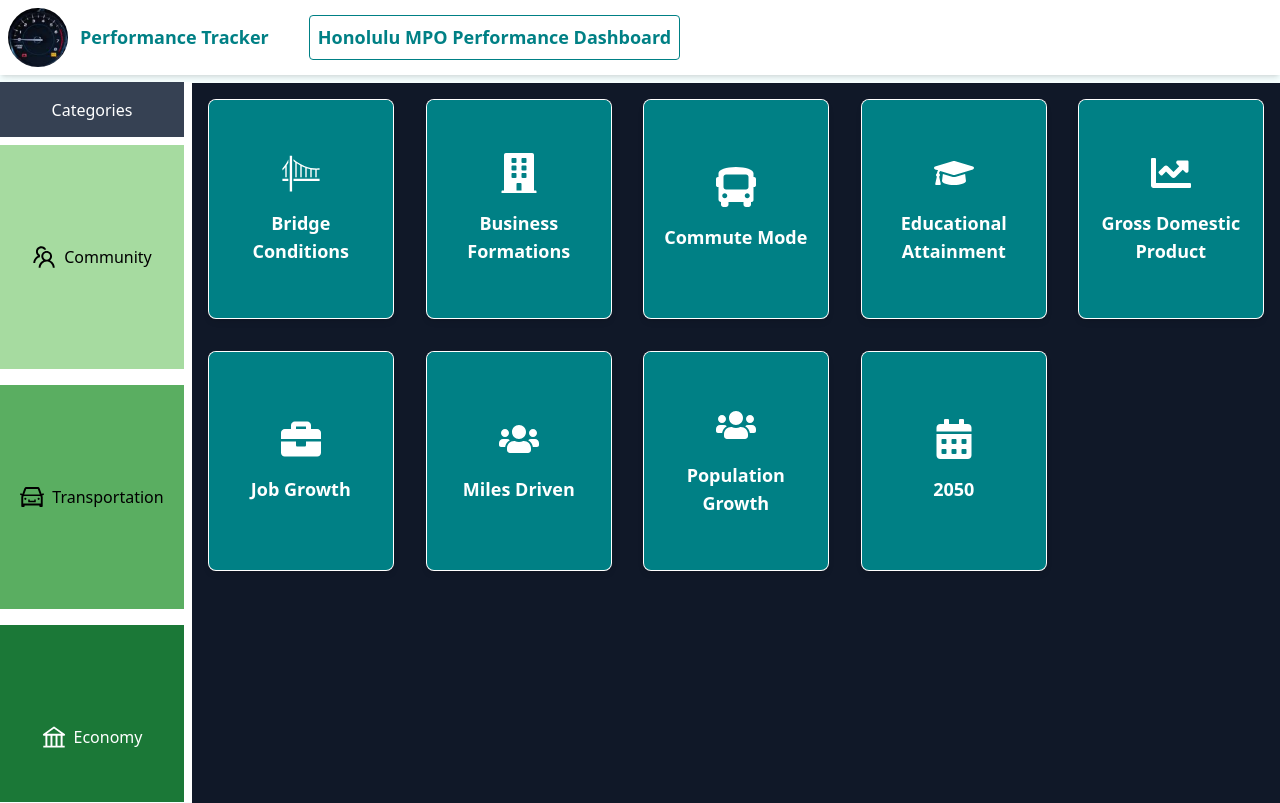
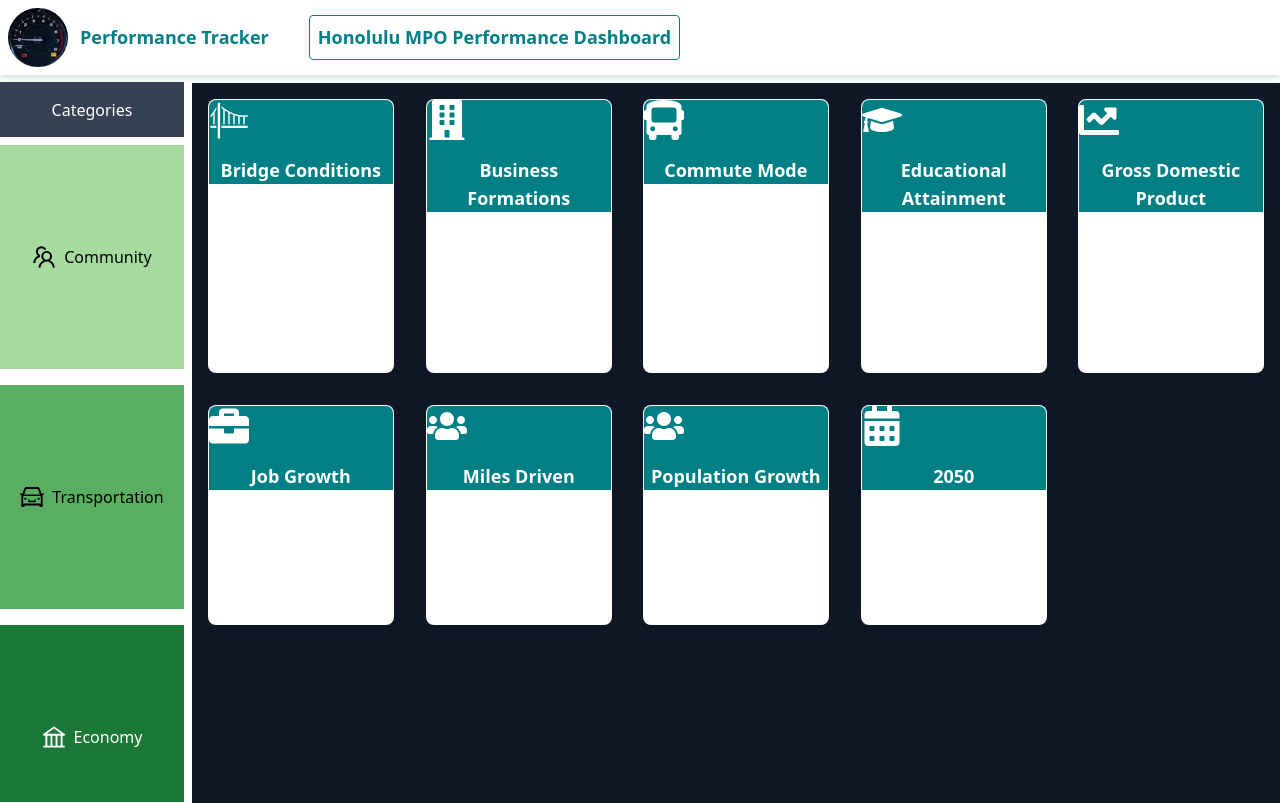
Before and after one commit to elishaadamu/minimal-dash, a React (Vite) app: page / in a window 1280 px wide. Built offline with nearby package versions, Linux system fonts and the light colour scheme.

Commit message:
first commit

```diff
--- a/src/App.css
+++ b/src/App.css
@@ -37,23 +37,21 @@
 }
 
 .flip-card-front {
-  position: absolute;
-  width: 100%;
-  height: 100%;
-  display: flex;
-  flex-direction: column;
-  align-items: center;
-  justify-content: center;
-  padding: 1.5rem 1rem;
+  opacity: 1;
+  transition: opacity 0.3s ease;
 }
 
-.flip-card-front {
-  opacity: 1;
+.flip-card-back {
+  opacity: 0;
+  transition: opacity 0.3s ease;
 }
 
 .layout-item:hover .flip-card-front {
   opacity: 0;
-  visibility: hidden;
+}
+
+.layout-item:hover .flip-card-back {
+  opacity: 1;
 }
 
 label {
--- a/src/Components/MainContent.jsx
+++ b/src/Components/MainContent.jsx
@@ -40,16 +40,12 @@
 const items = [
   {
     icon: <GiSuspensionBridge size={40} color="#ffffff" />,
-    trendIcon: <SmileOutlined size={40} color="#ffffff" />,
-    trendDetails: "62% drop",
     title: "Bridge Conditions",
     details: "in deficient bridge deck area",
     markdownPath: "/markdown/Bridge Conditions",
   },
   {
     icon: <FaBuilding size={40} color="#ffffff" />,
-    trendIcon: <SmileOutlined size={40} color="#ffffff" />,
-    trendDetails: "95% growth",
     title: "Business Formations",
     details: "in annual applications",
     markdownPath: "/markdown/Business Formations",
@@ -57,40 +53,30 @@
 
   {
     icon: <FaBus size={40} color="#ffffff" />,
-    trendIcon: <MehOutlined size={40} color="#ffffff" />,
-    trendDetails: "10.8% fewer",
     title: "Commute Mode",
     details: "residents drive alone to work",
     markdownPath: "/markdown/Commute Mode",
   },
   {
     icon: <FaGraduationCap size={40} color="#ffffff" />,
-    trendIcon: <LikeOutlined size={40} color="#ffffff" />,
-    trendDetails: "10% rise",
     title: "Educational Attainment",
     details: "in population over 25 with high school diploma",
     markdownPath: "/markdown/Educational Attainment",
   },
   {
     icon: <FaChartLine size={40} color="#ffffff" />,
-    trendIcon: <MehOutlined size={40} color="#ffffff" />,
-    trendDetails: "1.7% gain",
     title: "Gross Domestic Product",
     details: "annual average GDP growth",
     markdownPath: "/markdown/Gross Domestic Product",
   },
   {
     icon: <FaBriefcase size={40} color="#ffffff" />,
-    trendIcon: <SmileOutlined size={40} color="#ffffff" />,
-    trendDetails: "25% increase",
     title: "Job Growth",
     details: "in jobs",
     markdownPath: "/markdown/Job Growth",
   },
   {
     icon: <FaUsers size={40} color="#ffffff" />,
-    trendIcon: <MehOutlined size={40} color="#ffffff" />,
-    trendDetails: "0.5% decrease",
     title: "Miles Driven",
     details: "in daily miles driven per person",
     markdownPath: "/markdown/Miles Driven",
@@ -98,8 +84,6 @@
 
   {
     icon: <FaUsers size={40} color="#ffffff" />,
-    trendIcon: <LikeOutlined size={40} color="#ffffff" />,
-    trendDetails: "10.6% increase",
     title: "Population Growth",
     details: "in population",
     markdownPath: "/markdown/Population Growth",
@@ -107,8 +91,6 @@
 
   {
     icon: <FaCalendarAlt size={40} color="#ffffff" />,
-    trendIcon: <MdUpcoming size={40} color="#ffffff" />,
-    trendDetails: "2050 Coming Soon",
     title: "2050",
     details: "",
     markdownPath: "#",
@@ -277,13 +259,7 @@
                   color: getTextAndIconColor(item.title),
                 }}
               >
-                {React.cloneElement(item.trendIcon, {
-                  style: {
-                    fontSize: "40px",
-                    color: getTextAndIconColor(item.title),
-                  },
-                })}
-                <span className="font-bold">{item.trendDetails}</span>
+                <div className="mt-4 text-lg font-bold">{item.title}</div>
                 <div className="mt-4 text-base text-center">{item.details}</div>
               </div>
             </div>
```
